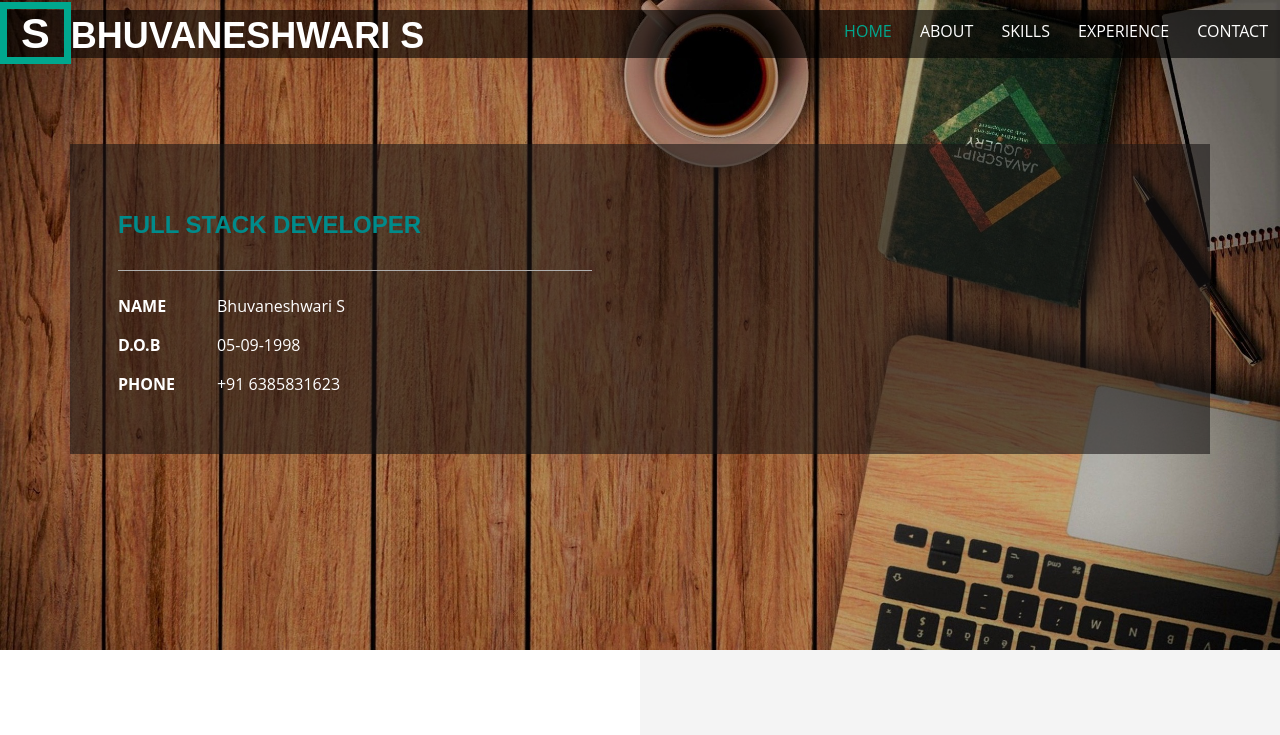
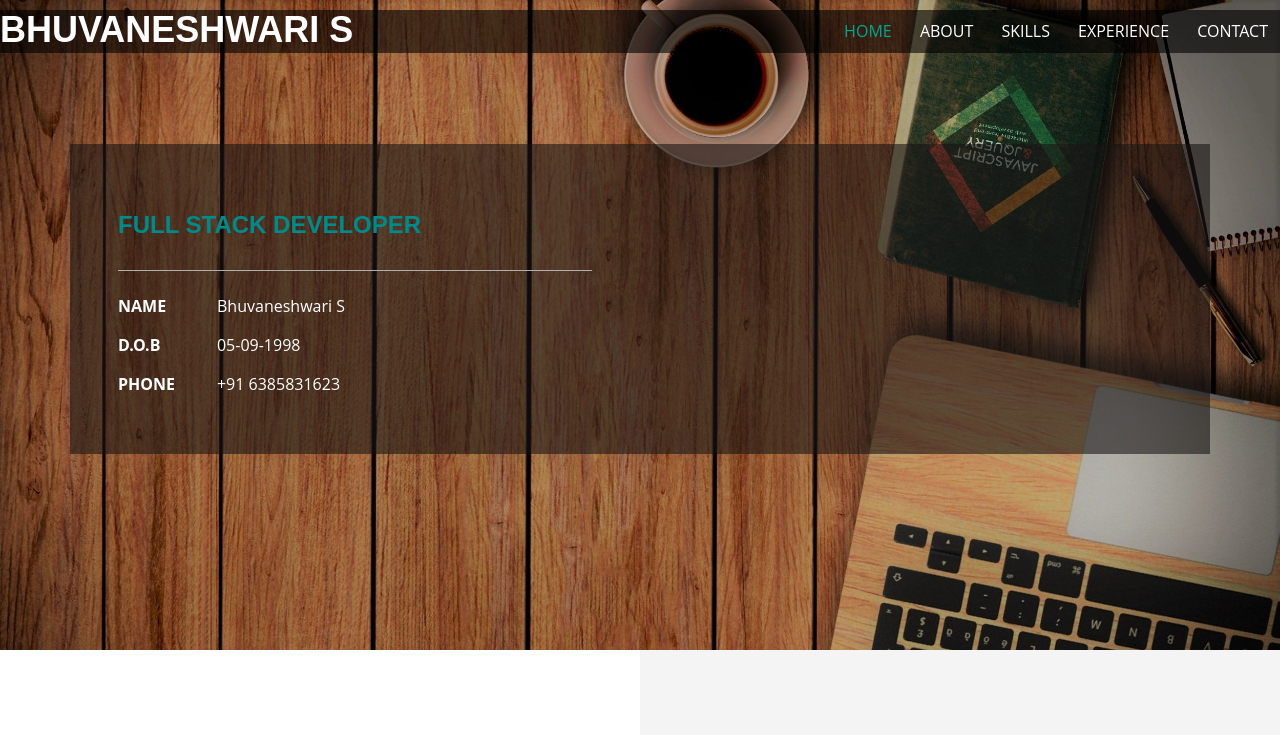
Before and after one commit to BhuvaneshwariSelvaraj/BhuvaneshwariSelvaraj, a plain HTML site: page index.html in a window 1280 px wide. Shown: the top 735 px of the page. Drawn offline with nearby package versions, Linux system fonts and the light colour scheme; files that its build step writes are made by us from their sources; files whose address does not match are found by name.

Commit message:
Update index.html

```diff
--- a/index.html
+++ b/index.html
@@ -38,7 +38,7 @@
 			<div class="top-nav">
 				<div class="navigation">
 					<div class="logo">
-						<h1><a><span>S</span>Bhuvaneshwari S </a></h1>
+						<h1><a></span>Bhuvaneshwari S </a></h1>
 					</div>
 					<div class="navigation-right">
 						<span class="menu"><img src="images/menu.png" alt=" as" /></span>
```
